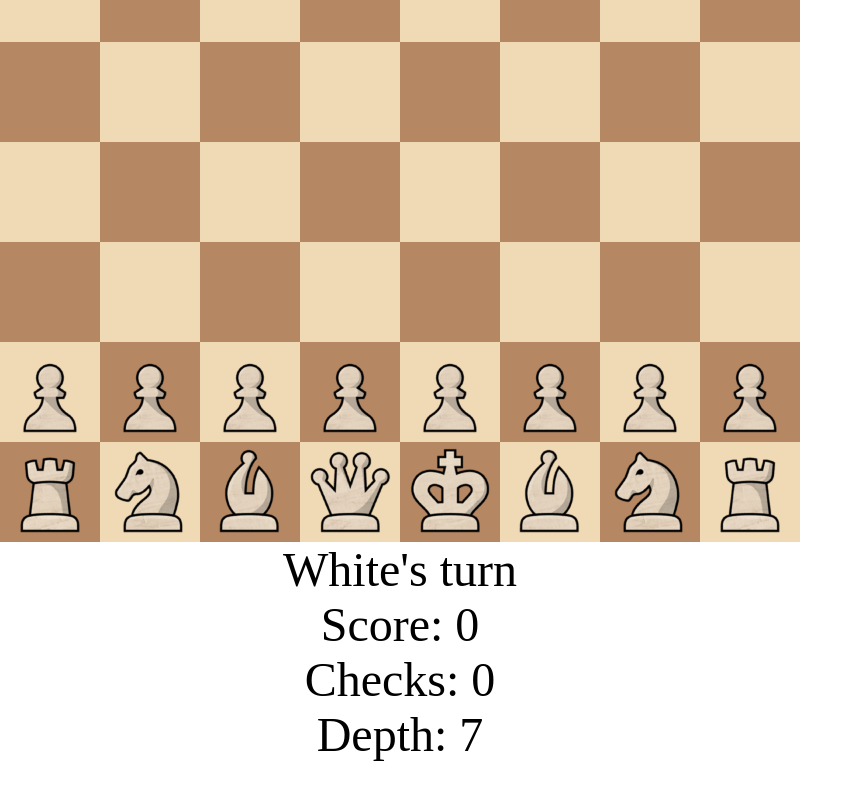
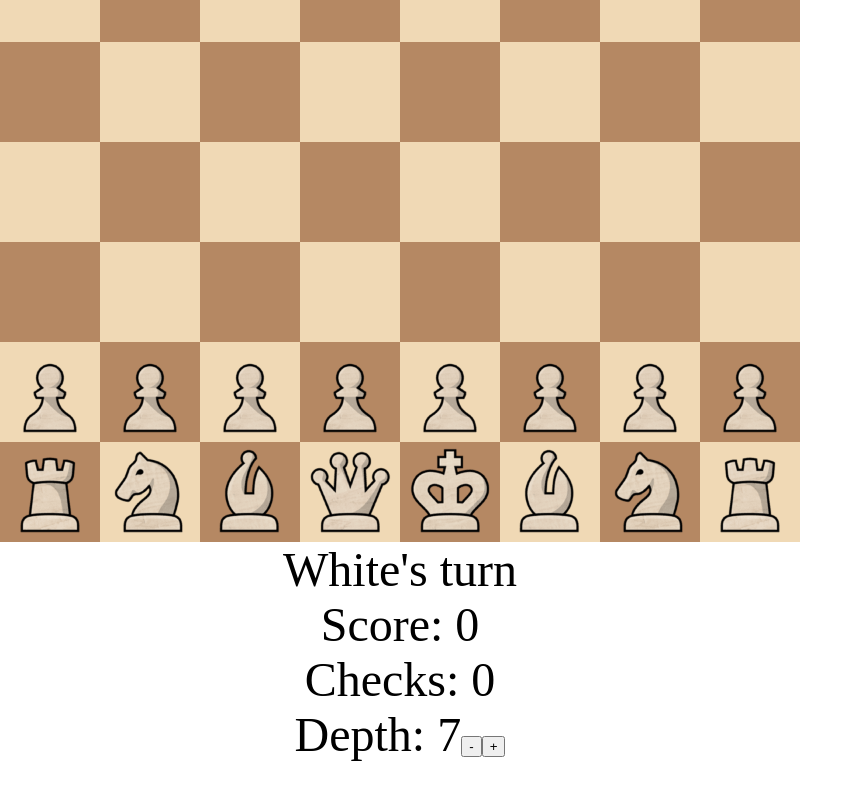
Before and after one commit to jordanlandry/chess-with-minimax, a React (Vite) app: page / in a window 1280 px wide. Shown: the part 258-1058 px from the top of the page, without its empty margins (0-863 px from the left). Built offline with nearby package versions, Linux system fonts and the light colour scheme.

Commit message:
Uncommented out the depth change buttons

```diff
--- a/src/components/Chess.tsx
+++ b/src/components/Chess.tsx
@@ -205,8 +205,8 @@ export default function Chess() {
         Checks: {checkCount.toLocaleString()}
         <br />
         Depth: {depth}
-        {/* <button onClick={() => setDepth((depth) => depth - 1)}>-</button>
-        <button onClick={() => setDepth((depth) => depth + 1)}>+</button> */}
+        <button onClick={() => setDepth((depth) => depth - 1)}>-</button>
+        <button onClick={() => setDepth((depth) => depth + 1)}>+</button>
         <br />
         {timeToCompleteAIMove > 0 ? `AI took ${timeToCompleteAIMove}ms to think` : null}
       </div>
```
